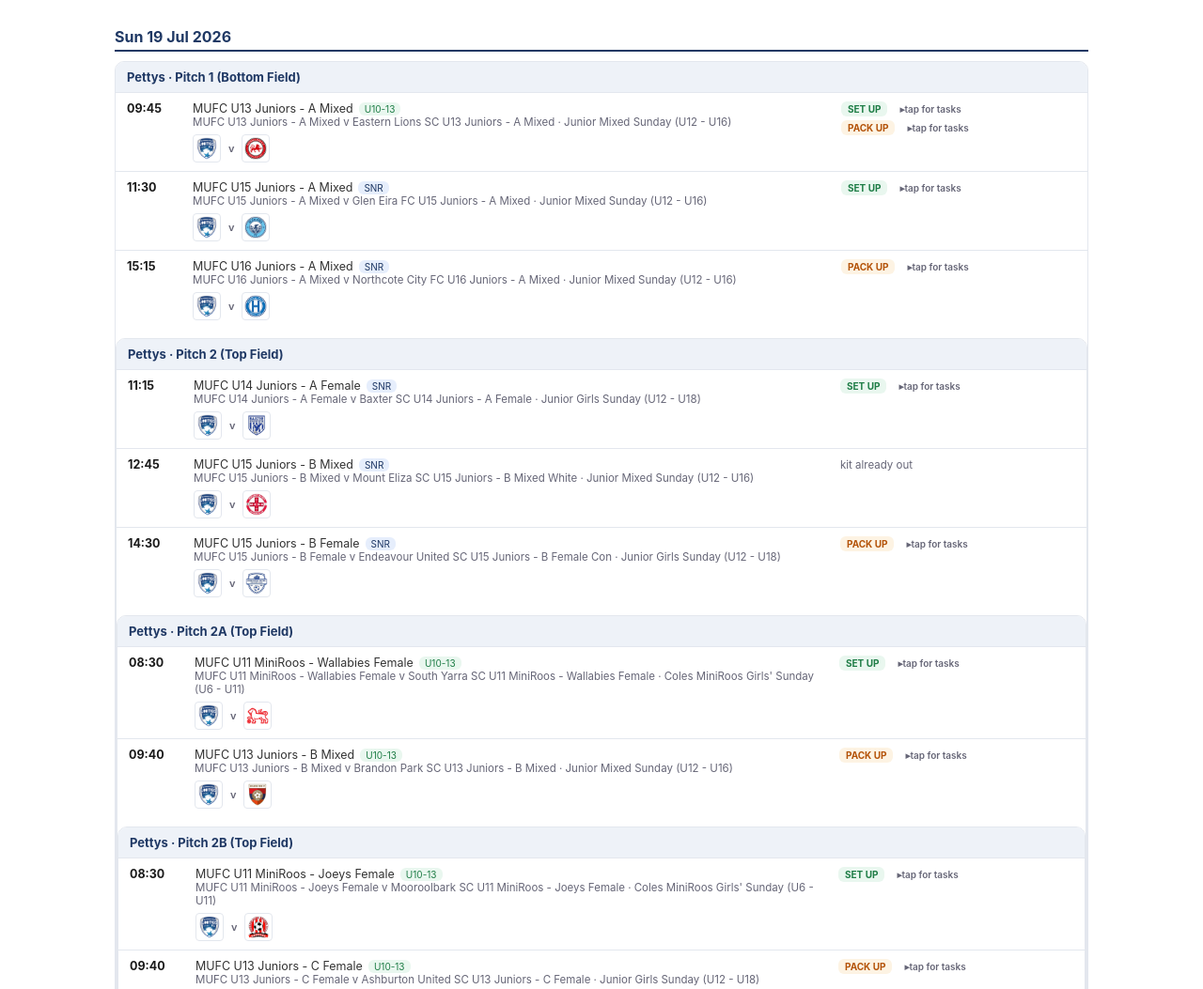
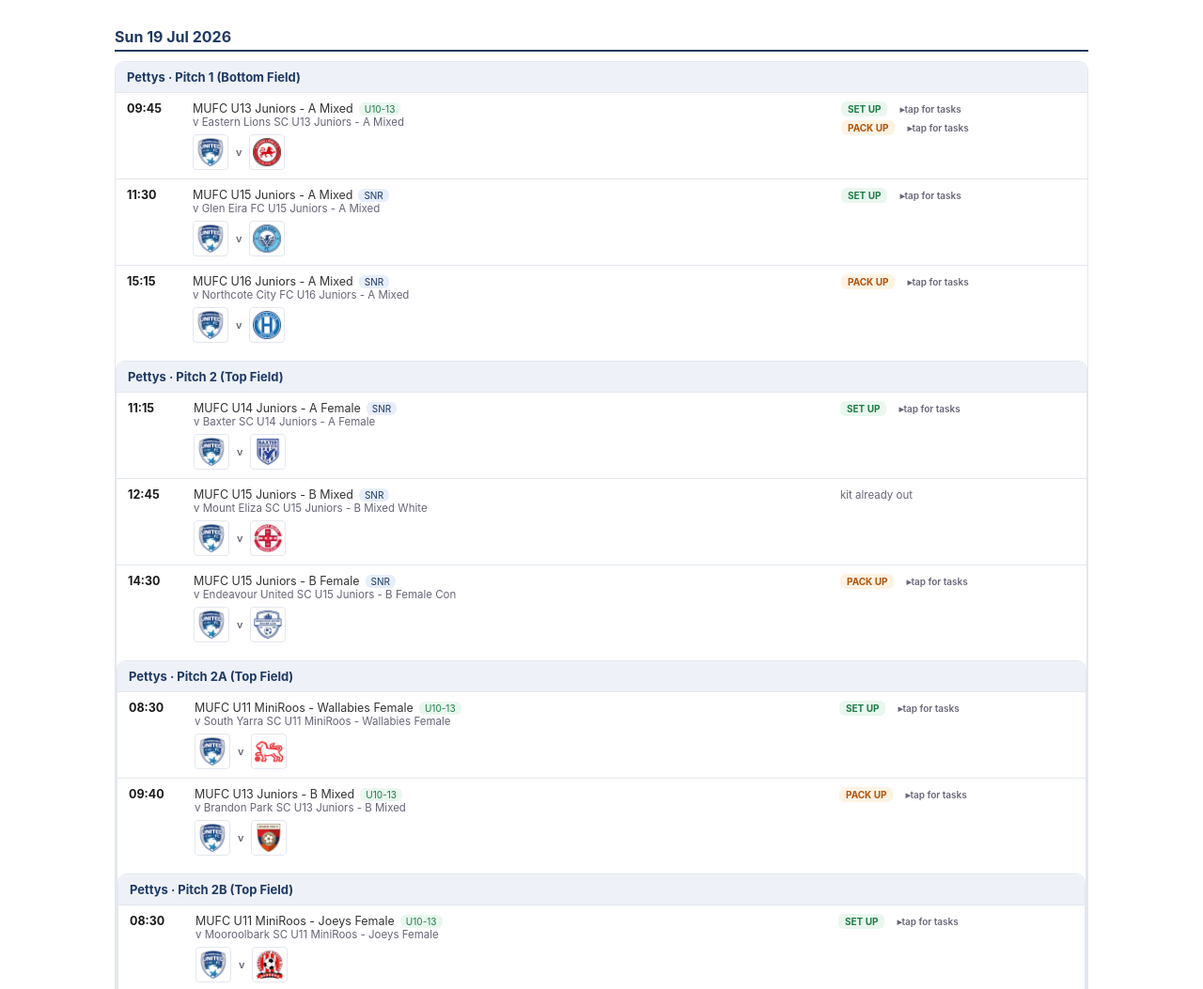
Before and after one commit to vmontuoro/MUFC, a plain HTML site: page Manningham_setup_packup_plan.html in a window 1280 px wide. Shown: the part 1126-2179 px from the top of the page at 94% size. Drawn offline with nearby package versions, Linux system fonts and the light colour scheme.

Commit message:
Trim fixture second line to opponent only (drop repeated name + competition); enlarge logos 25%

```diff
--- a/Manningham_setup_packup_plan.html
+++ b/Manningham_setup_packup_plan.html
@@ -48,9 +48,9 @@ label.only{font-size:12.5px;color:var(--mut);display:flex;align-items:center;gap
 .dt[open]{margin-bottom:8px}
 .away{color:var(--mut);font-style:italic}
 .logos{display:flex;align-items:center;gap:8px;margin-top:6px}
-.clogo{height:30px;width:30px;object-fit:contain;border-radius:4px;background:#fff;border:1px solid var(--line);padding:2px}
+.clogo{height:38px;width:38px;object-fit:contain;border-radius:4px;background:#fff;border:1px solid var(--line);padding:2px}
 .logos .vs{font-size:11px;color:var(--mut);font-weight:600}
-@media print{.clogo{height:26px;width:26px}}
+@media print{.clogo{height:33px;width:33px}}
 .foot{color:var(--mut);font-size:11px;margin-top:22px}
 @media print{.controls{display:none}header{-webkit-print-color-adjust:exact}}
 #grounds{margin:14px 0 6px}#grounds h2{margin-top:8px}
@@ -227,7 +227,7 @@ function render(){
    const away=g.mufc&&!g.home_mufc;
    out+='<div class="gr"><div class="tm">'+g.time+'</div>'+
      '<div class="mid"><div class="fix'+(away?' away':'')+'">'+esc(g.team)+(away?' (AWAY)':'')+'<span class="bd bd-'+bcode(g.band)+'">'+g.band+'</span></div>'+
-     '<div class="sub">'+esc(g.home.replace("Manningham United Blues FC","MUFC"))+' v '+esc(g.away.replace("Manningham United Blues FC","MUFC"))+' &middot; '+esc(g.comp)+'</div>'+'<div class="logos">'+logoImg(g.home)+'<span class="vs">v</span>'+logoImg(g.away)+'</div></div>'+
+     '<div class="sub">v '+esc((g.home_mufc?g.away:g.home).replace("Manningham United Blues FC","MUFC"))+'</div>'+'<div class="logos">'+logoImg(g.home)+'<span class="vs">v</span>'+logoImg(g.away)+'</div></div>'+
      '<div class="duty">'+duty+'</div></div>';
  });
  document.getElementById('body').innerHTML=out;
```
